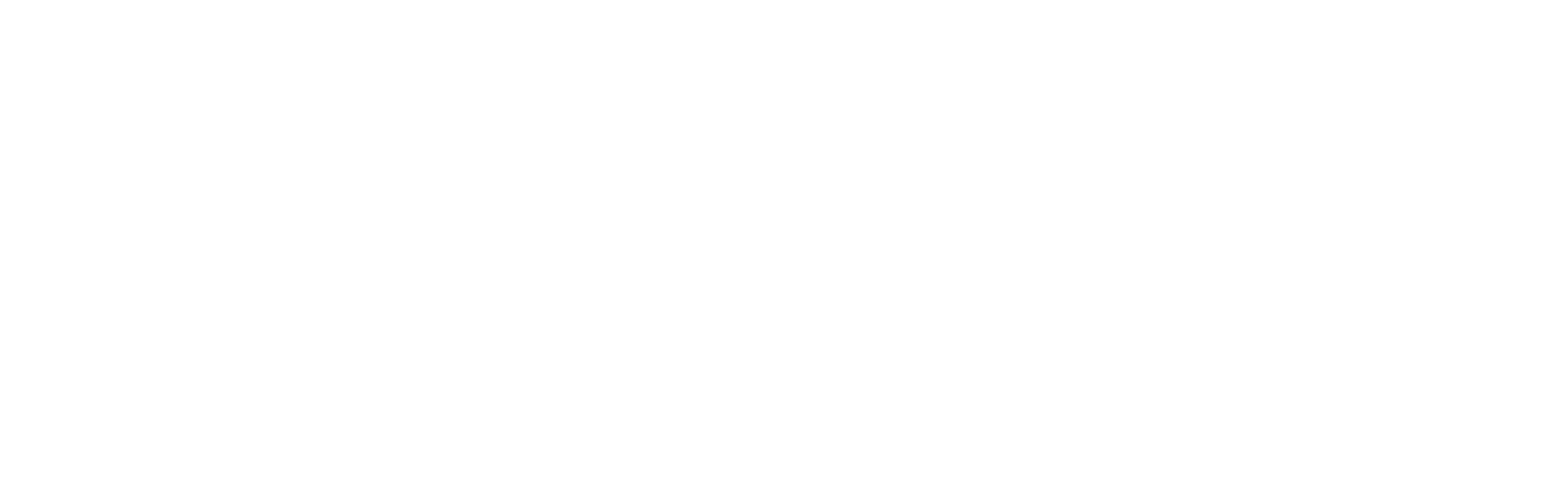
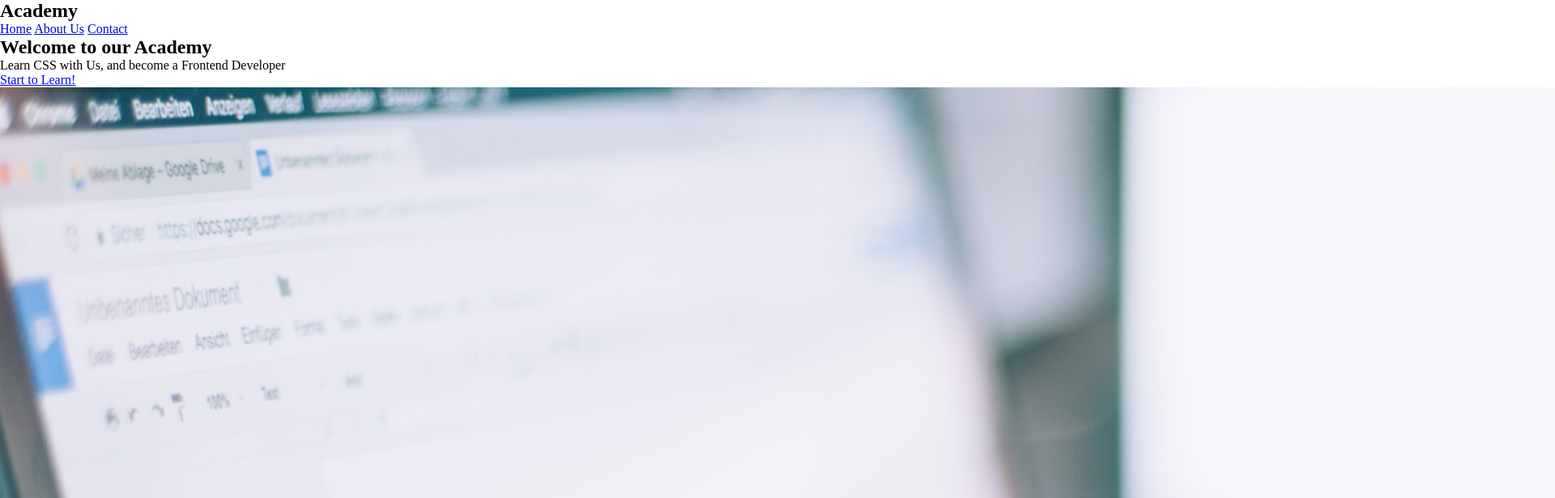
Before and after one commit to callmeFurok/simple-landingpage-using-flexbox, a plain HTML site: page index.html in a window 1280 px wide. Shown: the top 616 px of the page at 81% size, 1920 px wide, since content can reach past the window. Drawn offline with Linux system fonts and the light colour scheme.

Commit message:
structure in html of the page almost finish

```diff
--- a/index.html
+++ b/index.html
@@ -2,13 +2,36 @@
 <html lang="en">
 <head>
     <meta charset="UTF-8">
-    <meta name="viewport"
-          content="width=device-width, user-scalable=no, initial-scale=1.0, maximum-scale=1.0, minimum-scale=1.0">
-    <meta http-equiv="X-UA-Compatible" content="ie=edge">
-    <link rel="stylesheet" href="style.css">
+    <meta content="width=device-width, user-scalable=no, initial-scale=1.0, maximum-scale=1.0, minimum-scale=1.0"
+          name="viewport">
+    <meta content="ie=edge" http-equiv="X-UA-Compatible">
+    <link href="style.css" rel="stylesheet">
     <title>Academy</title>
 </head>
 <body>
-
+    <header class="hero">
+        <nav class="nav">
+            <section class="nav__container container">
+                <figure class="nav__logo">
+                    <h2 class="nav__title">Academy</h2>
+                </figure>
+                <div class="nav__links">
+                    <a class="nav__link" href="#">Home</a>
+                    <a class="nav__link" href="#">About Us</a>
+                    <a class="nav__link" href="#">Contact</a>
+                </div>
+            </section>
+        </nav>
+        <section class="hero__main container">
+            <div class="hero__texts">
+                <h1 class="hero__title">Welcome to our Academy</h1>
+                <p class="hero__paragraph">Learn CSS with Us, and become a Frontend Developer</p>
+                <a class="cta" href="#">Start to Learn!</a>
+            </div>
+            <figure class="hero__picture">
+                <img alt="Academy Logo" class="hero__img" src="img/banner.jpg">
+            </figure>
+        </section>
+    </header>
 </body>
 </html>
```
